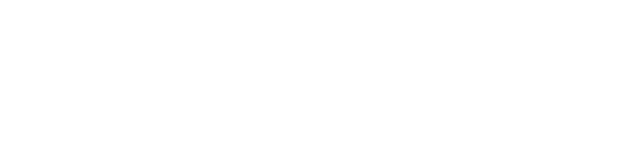
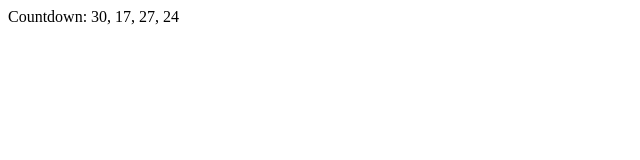
Before and after one commit to SimoneRicco/js-simon, a plain HTML site: page index.html in a window 1280 px wide. Shown: the whole page, without its empty margins (0-640 px from the left). Drawn offline with Linux system fonts and the light colour scheme.

Commit message:
working countdown

```diff
--- a/assets/script.js
+++ b/assets/script.js
@@ -0,0 +1,19 @@
+
+function countDown() {
+    let now = new Date();
+    let finalDate = new Date(2023, 04, 28, 9, 30, 0);
+    let difference = finalDate.getTime() - now.getTime();
+
+    const second = 1000;
+    const minute = second * 60;
+    const hour = minute * 60;
+    const day = hour * 24;
+
+    let textDay = Math.floor(difference / day);
+    let textHour = Math.floor((difference % day) / hour);
+    let textMinute = Math.floor((difference % hour) / minute);
+    let textSecond = Math.floor((difference % minute) / second);
+
+    document.querySelector(".time-missing").innerHTML = `Countdown: ${textDay}, ${textHour}, ${textMinute}, ${textSecond}`;
+}
+setInterval(countDown, 1000);
--- a/index.html
+++ b/index.html
@@ -4,9 +4,11 @@
     <meta charset="UTF-8">
     <meta http-equiv="X-UA-Compatible" content="IE=edge">
     <meta name="viewport" content="width=device-width, initial-scale=1.0">
-    <title>Document</title>
+    <title>Countdown</title>
+    <link rel="stylesheet" href="assets/style.css">
 </head>
 <body>
-
+    <div class="time-missing"></div>
+    <script src="assets/script.js"></script>
 </body>
 </html>
```
